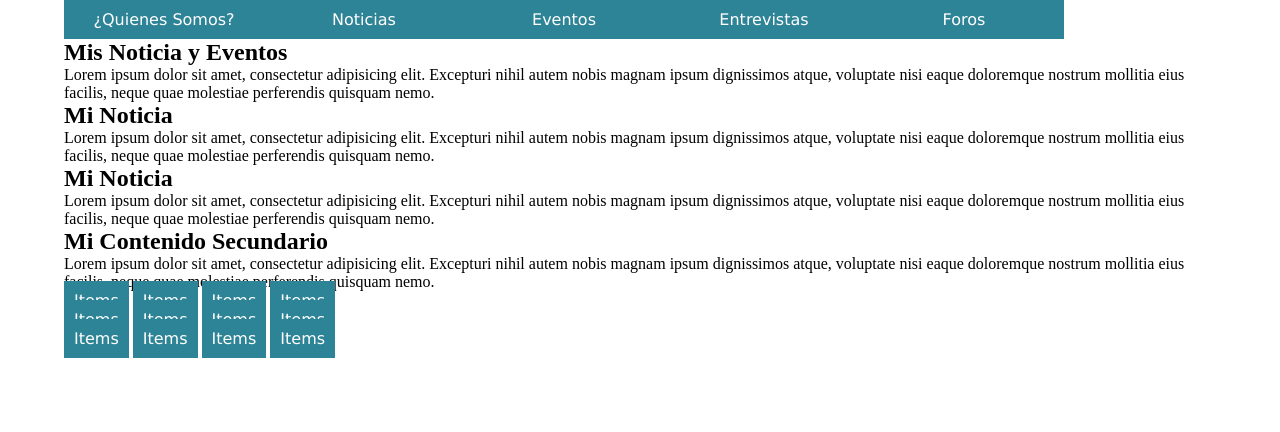
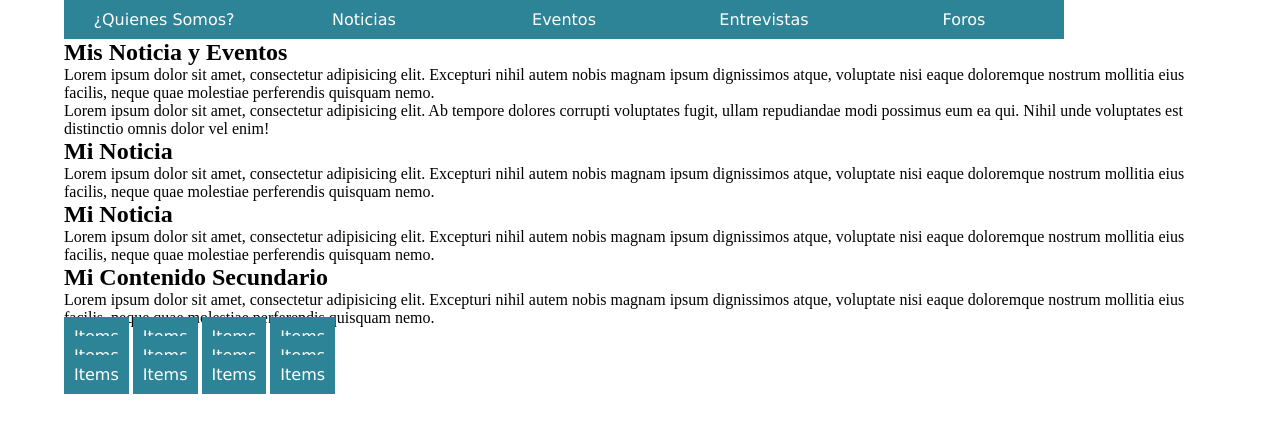
Before and after one commit to ArielMejia/pruebaGithub, a plain HTML site: page index.html in a window 1280 px wide. Drawn offline with Linux system fonts and the light colour scheme.

Commit message:
nuevo lorem

```diff
--- a/index.html
+++ b/index.html
@@ -23,6 +23,8 @@
 				<div class="noticia">
 					<h2>Mis Noticia y Eventos</h2>
 					<p>Lorem ipsum dolor sit amet, consectetur adipisicing elit. Excepturi nihil autem nobis magnam ipsum dignissimos atque, voluptate nisi eaque doloremque nostrum mollitia eius facilis, neque quae molestiae perferendis quisquam nemo.</p>
+
+					<p>Lorem ipsum dolor sit amet, consectetur adipisicing elit. Ab tempore dolores corrupti voluptates fugit, ullam repudiandae modi possimus eum ea qui. Nihil unde voluptates est distinctio omnis dolor vel enim!</p>
 				</div>
 				<div class="noticia">
 					<h2>Mi Noticia</h2>
```
